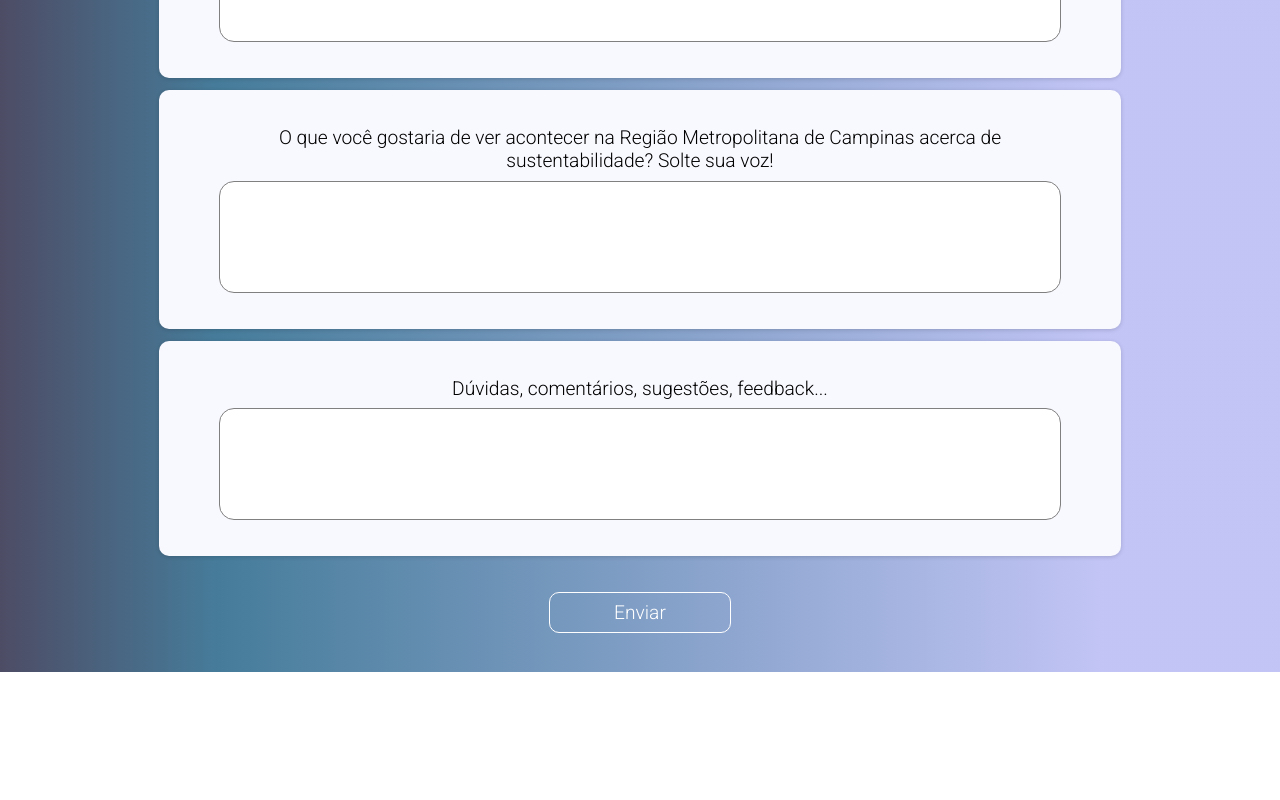
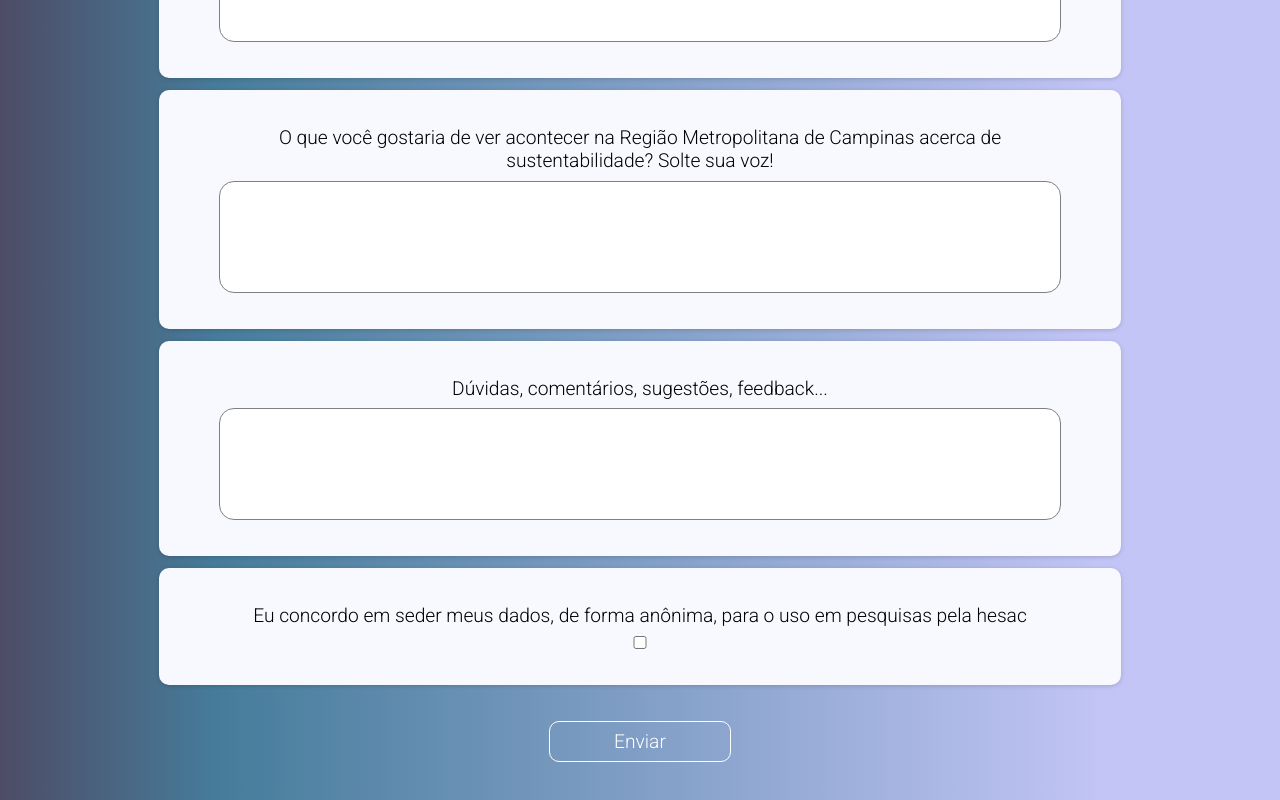
Before and after one commit to Veronica-Alfr/Data_Search_II_Conf_JDS, a Next.js app: page / in a window 1280 px wide. Shown: the part 4291-5091 px from the top of the page. Before the commit the page ends 4963 px from the top, so only its background shows below. Built offline with nearby package versions, Linux system fonts and the light colour scheme.

Commit message:
add button

```diff
--- a/src/Form/FormOne.tsx
+++ b/src/Form/FormOne.tsx
@@ -54,6 +54,7 @@ const FormOne = () => {
   const [descriptionFinal, setDescriptionFinal] = useState("");
   const [campinasChanges, setCampinasChanges] = useState("");
   const [comments, setComments] = useState("");
+  const [dataPermission, setDataPermission] = useState(false);
 
   const handleKnowlegdeLevel = (event: React.ChangeEvent<HTMLInputElement>) => {
     setKnowlegdeLevel(parseInt(event.target.value));
@@ -91,6 +92,14 @@ const FormOne = () => {
       ...prevValues,
       [name]: checked,
     }));
+  };
+
+  const handleDataPermission = (
+    event: React.ChangeEvent<HTMLInputElement>
+  ) => {
+    const { name, checked } = event.target;
+
+    setDataPermission(!dataPermission)
   };
 
   const handleClimateActionChange = (
@@ -864,6 +873,18 @@ const FormOne = () => {
           onChange={(e) => setComments(e.target.value)}
         />
       </div>
+      <div className="div-form">
+        <label htmlFor="comments" className="label-text">
+          Eu concordo em seder meus dados, de forma anônima, para o uso em pesquisas pela hesac
+        </label>
+        <input
+              type="checkbox"
+              name="dataPermission"
+              value="Agree"
+              checked={dataPermission}
+              onChange={handleCheckboxChange}
+            />
+      </div>
       <button onClick={handleSubmit} type="submit" className="button-send">
         Enviar
       </button>
```
